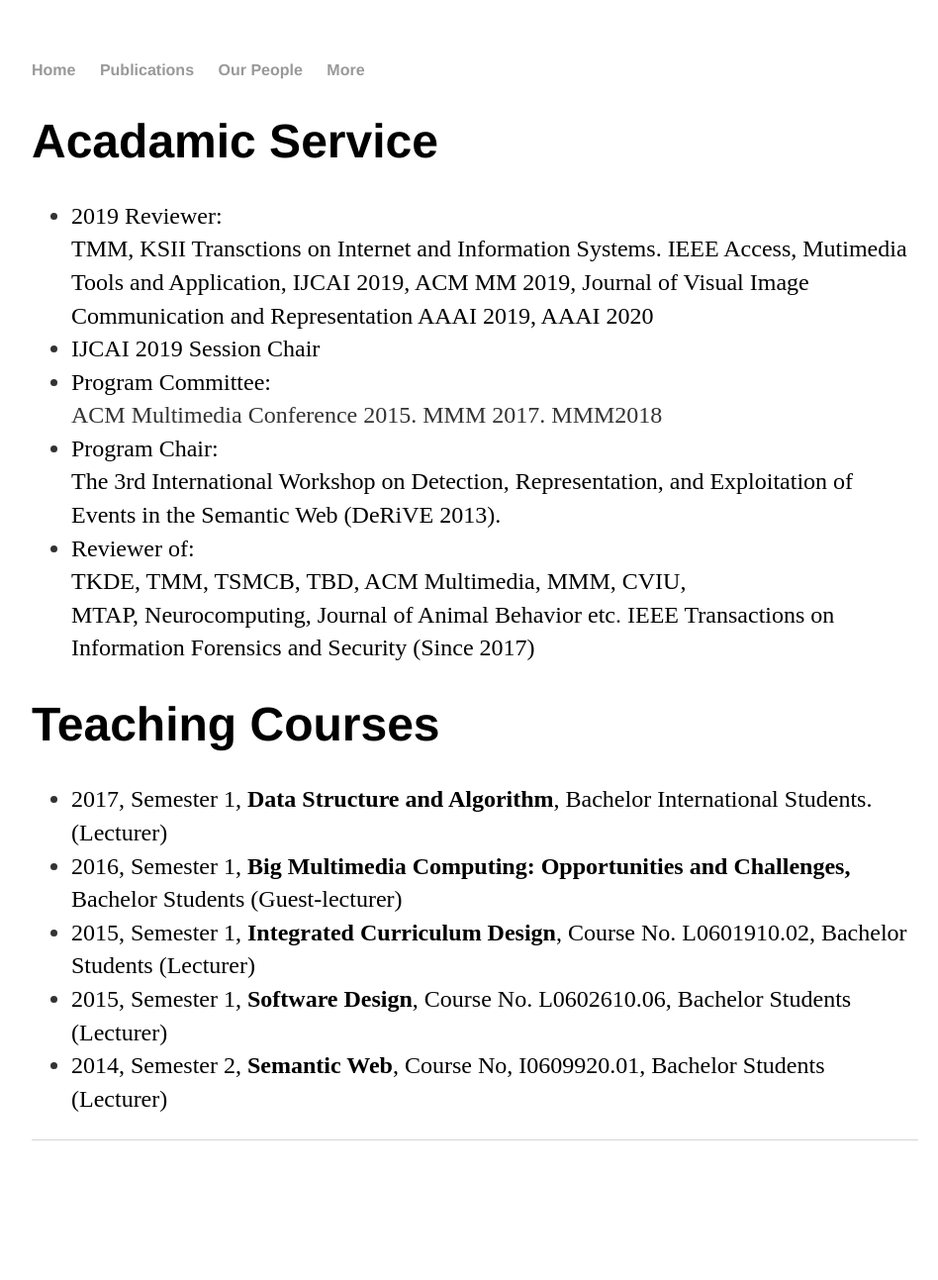
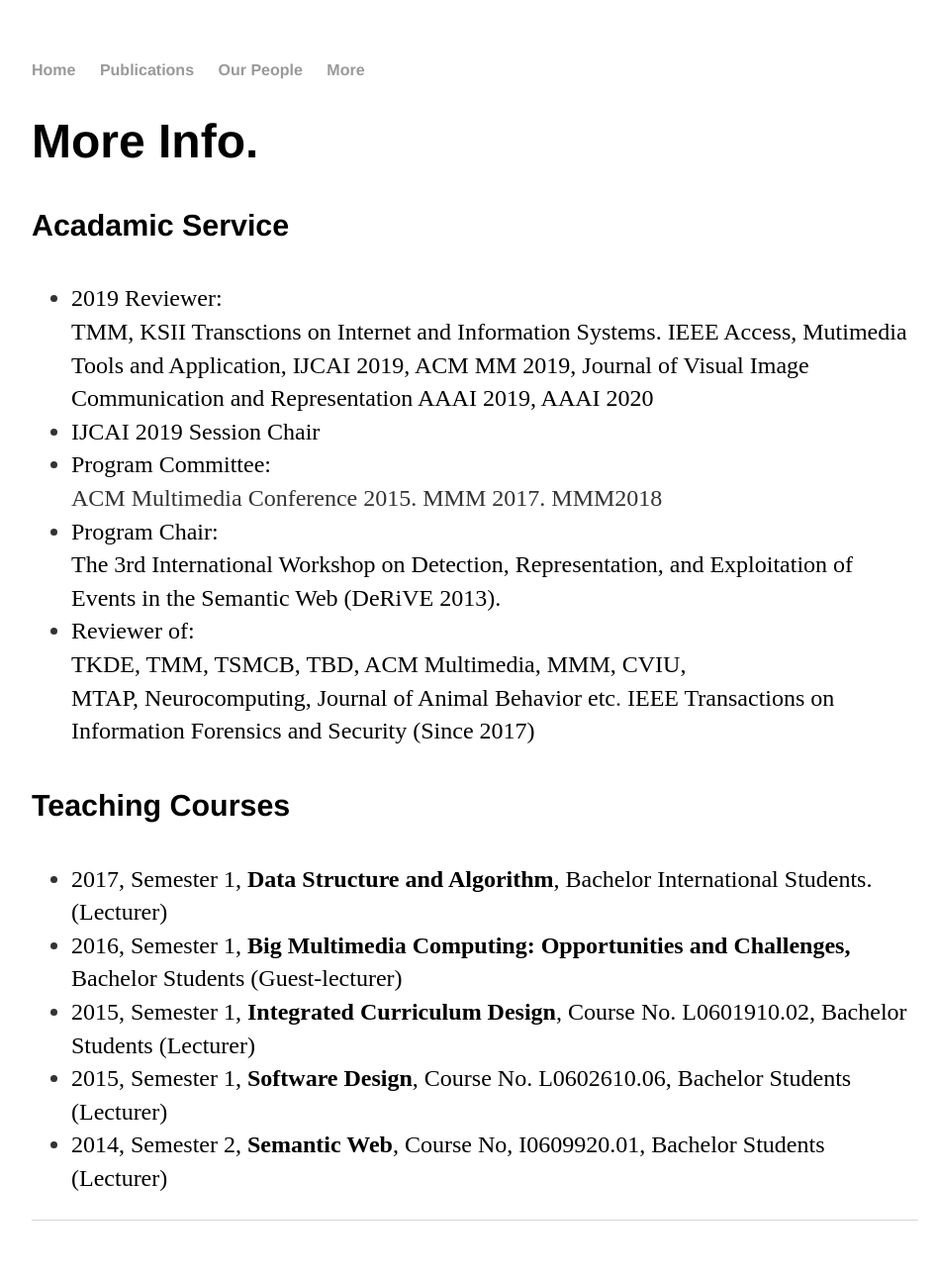
Before and after one commit to lianliGao/lianligao.github.io, a Jekyll site: the page built from blog/index.html, in a window 1280 px wide. Shown: the whole page at 99% size, without its empty margins (160-1108 px from the left). Built offline with Jekyll 4.4.1, drawn with Linux system fonts in a browser that asks for light colours; before the commit the page ends 1212 px from its top, so only the background shows below that.

Commit message:
Update index.html

```diff
--- a/blog/index.html
+++ b/blog/index.html
@@ -2,7 +2,9 @@
 layout: default
 title: Lianli Gao's Blog
 ---
-<h1> Acadamic Service</h1>
+<div class="about">
+	<h1> More Info. </h1>
+<h4> Acadamic Service</h4>
 	<ul>
 		<li><font color="#000000" >2019 Reviewer: </font>
 			<br><font color="#000000" >TMM, KSII Transctions on Internet and Information Systems. IEEE Access, Mutimedia Tools and Application, IJCAI 2019, ACM MM 2019, Journal of Visual Image&nbsp; Communication and Representation</font>
@@ -21,7 +23,7 @@
 		</li>
 	</ul>
 
-	<h1>Teaching Courses</h1>
+	<h4>Teaching Courses</h4>
 	<ul>
 		<li><font color="#000000" >2017, Semester 1, <b>Data Structure and Algorithm</b>, Bachelor International Students. (Lecturer)</font></li>
 		<li><font color="#000000" >2016, Semester 1, <b>Big Multimedia Computing: Opportunities and Challenges, </b>Bachelor Students (Guest-lecturer)&nbsp;</font></li>
@@ -31,3 +33,4 @@
 	</ul>
 
 </ul>
+</div>
```
